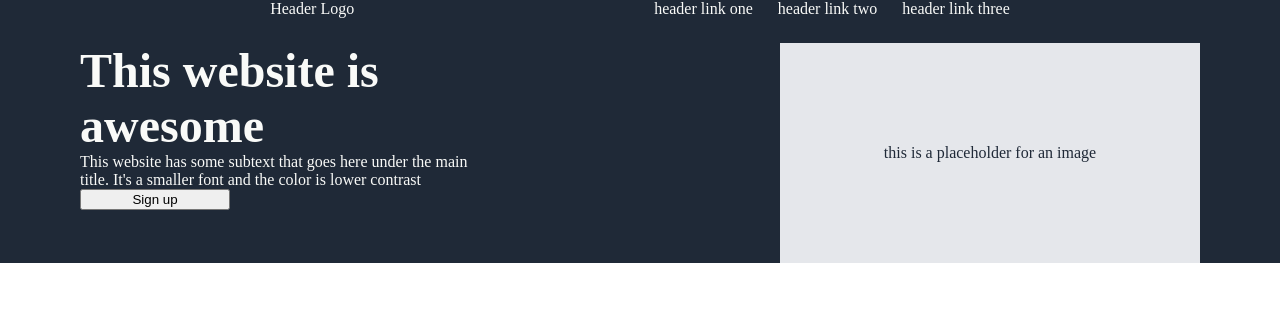
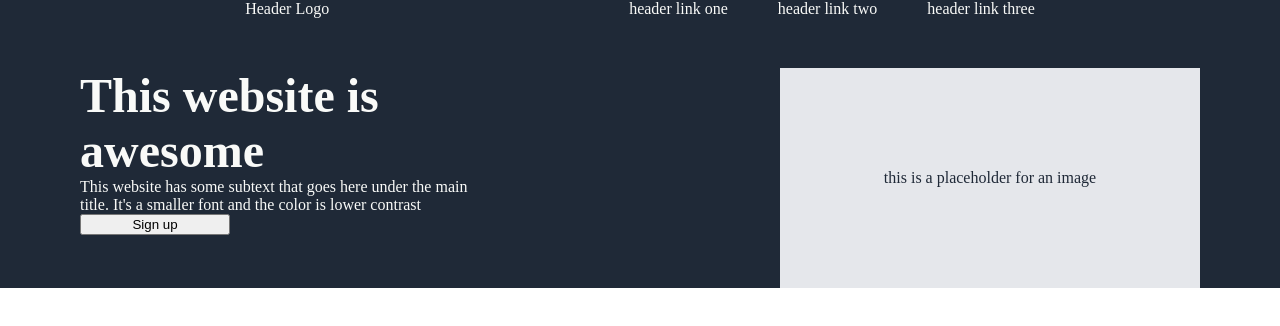
Before and after one commit to gp2856/project_landing_page, a plain HTML site: page index.html in a window 1280 px wide. Drawn offline with Linux system fonts and the light colour scheme.

Commit message:
added some extra spacing because it looks pretty idk

```diff
--- a/styles.css
+++ b/styles.css
@@ -6,13 +6,13 @@ body {
 .container {
     display: flex;
     flex-direction: column;
-    gap: 25px;
+    gap: 50px;
     background: #1F2937;
 }
 .right-links {
     display: flex;
     flex-direction:row;
-    gap: 25px;
+    gap: 50px;
 }
 
 .header {
```
